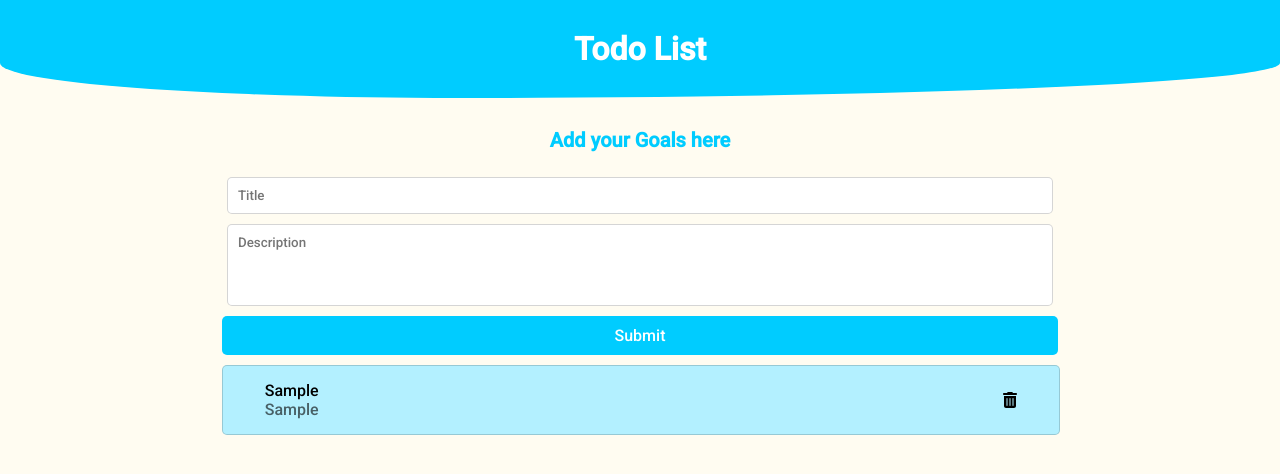
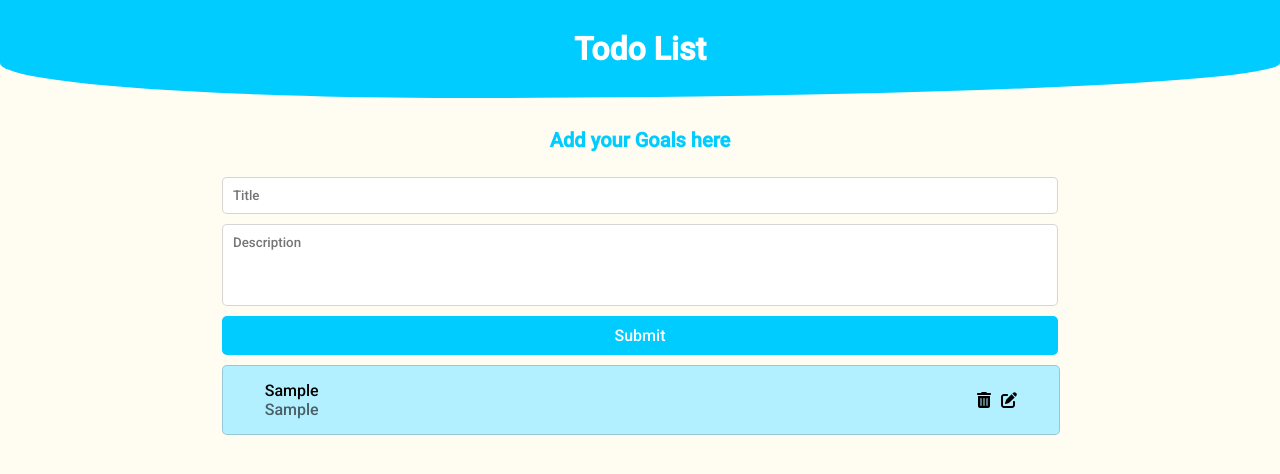
Before and after one commit to kajal1801/todo-list, a React (Create React App) app: page / in a window 1280 px wide. Both pictures are taken after typing "Sample", "Sample" into the empty fields and a click on the button "Submit". Shown: the top 474 px of the page. Built offline with nearby package versions, Linux system fonts and the light colour scheme.

Commit message:
Added Edit Button

```diff
--- a/src/App.css
+++ b/src/App.css
@@ -50,7 +50,7 @@ textarea,
   padding: 10px;
   border: 1px solid #0000002a;
   border-radius: 5px;
-  margin: 5px;
+  margin: 5px 0;
 }
 
 input:focus,
@@ -101,7 +101,13 @@ textarea {
   margin-top: 5px;
 }
 
-#trash {
+.task-btn{
+  display: flex;
+  justify-content: center;
+  align-items: center;
+}
+
+.update {
   color: #000;
   margin: 5px 0;
   border: none;
@@ -113,7 +119,16 @@ textarea {
   align-items: center;
 }
 
+#edit{
+  margin-left: 10px;
+}
+
 #trash:hover {
   color: rgba(221, 0, 0, 0.941);
   transition: 0.3s ease-in-out;
 }
+
+#edit:hover {
+  color: #0093b8;
+  transition: 0.3s ease-in-out;
+}
--- a/src/Components/Home.jsx
+++ b/src/Components/Home.jsx
@@ -6,6 +6,7 @@ const Home = () => {
   const [title, setTitle] = useState('')
   const [description, setDescription] = useState('')
 
+  // Submit Tasks
   const submitHandler = (e) => {
     e.preventDefault()
     if(title !== '' && description !== ''){
@@ -18,11 +19,21 @@ const Home = () => {
     }
   }
 
+  // Delete Tasks
   const deleteTask = (index) => {
     const filterTasks = tasks.filter((item, i) => i !== index)
     setTasks(filterTasks)
   }
 
+  // Edit Tasks
+  const editTask = (index) => {
+    const newTasks = [...tasks]
+    newTasks[index].title = prompt('Enter new title', newTasks[index].title)
+    newTasks[index].description = prompt('Enter new description', newTasks[index].description)
+    setTasks(newTasks)
+  }
+
+  // Save to Local Storage
   useEffect(() => {
     localStorage.setItem('tasks', JSON.stringify(tasks))
   }, [tasks])
@@ -55,6 +66,7 @@ const Home = () => {
           title={item.title}
           description={item.description}
           deleteTask={deleteTask}
+          editTask={editTask}
           index={index}
         />
       ))}
--- a/src/Components/Task.jsx
+++ b/src/Components/Task.jsx
@@ -1,9 +1,10 @@
 import React from 'react'
 import { FontAwesomeIcon } from '@fortawesome/react-fontawesome'
-import { faTrashCan } from '@fortawesome/free-solid-svg-icons'
+import { faEdit, faTrashCan } from '@fortawesome/free-solid-svg-icons'
 
-const Task = ({title, description, deleteTask, index}) => {
+const Task = ({title, description, deleteTask, editTask, index}) => {
     const trash = <FontAwesomeIcon icon={faTrashCan} />
+    const edit = <FontAwesomeIcon icon={faEdit} />
 
     return (
         <div className='task'>
@@ -12,9 +13,14 @@ const Task = ({title, description, deleteTask, index}) => {
                     <p>{title}</p>
                     <span>{description}</span>
                 </div>
-                <button id='trash' onClick={() => deleteTask(index)}>
-                    {trash}
-                </button>
+                <div class='task-btn'>
+                    <button class='update' id='trash' onClick={() => deleteTask(index)}>
+                        {trash}
+                    </button>
+                    <button class='update' id='edit' onClick={() => editTask(index)}>
+                        {edit}
+                    </button>
+                </div>
             </div>
         </div>
     )
```
